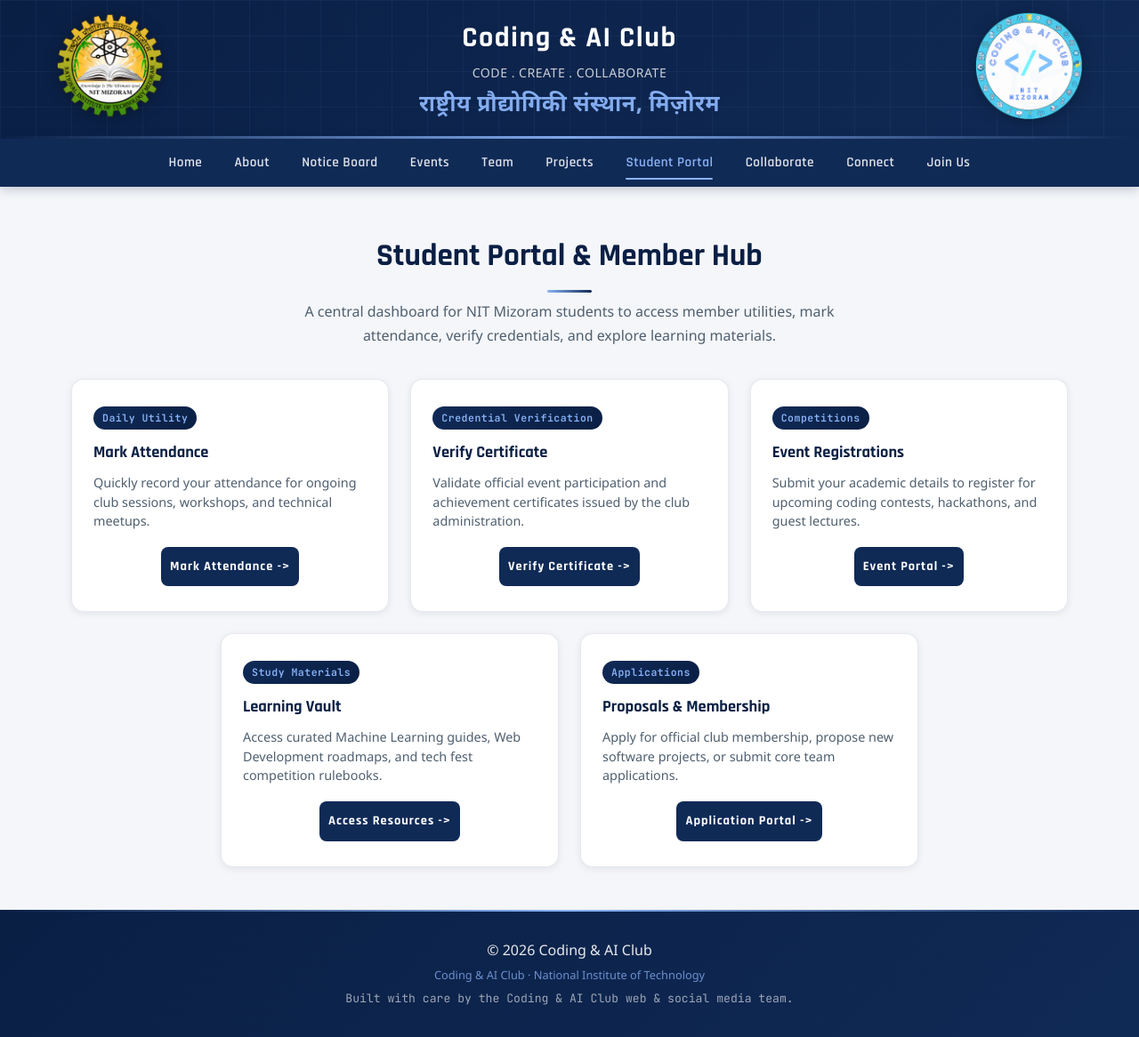
After one commit to coding-ai-club-nitmz/coding-ai-club-nitmizoram, a Flask app: page /portal in a window 1280 px wide. The commit adds this page. Shown: the whole page at 89% size. Run offline with Flask 3, Linux system fonts and the light colour scheme.

Commit message:
Add Student Portal hub (/portal) and streamline top navbar while preserving canonical SEO routes

```diff
--- a/app.py
+++ b/app.py
@@ -171,6 +171,10 @@ def projects():
 @app.route('/resources')
 def resources():
     return render_template('resources.html', resources=data.RESOURCE_DATA)
+
+@app.route('/portal')
+def portal():
+    return render_template('portal.html')
 
 @app.route('/collaborate')
 def collaborate():
--- a/sitemap.xml
+++ b/sitemap.xml
@@ -25,6 +25,10 @@
     <priority>0.8</priority>
   </url>
   <url>
+    <loc>https://coding-ai-club-nitmizoram.vercel.app/portal</loc>
+    <priority>0.9</priority>
+  </url>
+  <url>
     <loc>https://coding-ai-club-nitmizoram.vercel.app/resources</loc>
     <priority>0.7</priority>
   </url>
--- a/templates/base.html
+++ b/templates/base.html
@@ -216,13 +216,9 @@
             {% set d_aria_projects = 'aria-current=page' if request.path == '/projects' else '' %}
             <a href="/projects" class="{{ d_active_projects }}" {{ d_aria_projects }}>Projects</a>
 
-            {% set d_active_resources = 'active' if request.path == '/resources' else '' %}
-            {% set d_aria_resources = 'aria-current=page' if request.path == '/resources' else '' %}
-            <a href="/resources" class="{{ d_active_resources }}" {{ d_aria_resources }}>Resources</a>
-
-            {% set d_active_verify = 'active' if request.path == '/verify' else '' %}
-            {% set d_aria_verify = 'aria-current=page' if request.path == '/verify' else '' %}
-            <a href="/verify" class="{{ d_active_verify }}" {{ d_aria_verify }}>Verify Certificate</a>
+            {% set d_active_portal = 'active' if (request.path == '/portal' or request.path == '/attendance' or request.path == '/verify' or request.path == '/resources') else '' %}
+            {% set d_aria_portal = 'aria-current=page' if (request.path == '/portal' or request.path == '/attendance' or request.path == '/verify' or request.path == '/resources') else '' %}
+            <a href="/portal" class="{{ d_active_portal }}" {{ d_aria_portal }}>Student Portal</a>
 
             {% set d_active_collab = 'active' if request.path == '/collaborate' else '' %}
             {% set d_aria_collab = 'aria-current=page' if request.path == '/collaborate' else '' %}
--- /dev/null
+++ b/templates/portal.html
@@ -0,0 +1,73 @@
+<!-- Copyright (c) 2026 Coding & AI Club, NIT Mizoram. All Rights Reserved. -->
+{% extends "base.html" %}
+{% block title %}Student Portal & Member Utilities – {{ global_data.club_name }}{% endblock %}
+{% block meta_description %}Central student portal for members of the Coding & AI Club at NIT Mizoram. Access attendance, certificate verification, event registrations, and learning resources.{% endblock %}
+
+{% block content %}
+<section class="section">
+    <h2>Student Portal & Member Hub</h2>
+    <p>A central dashboard for NIT Mizoram students to access member utilities, mark attendance, verify credentials, and explore learning materials.</p>
+
+    <div class="event-container" style="margin-top: 35px; text-align: left;">
+        <!-- Card 1: Attendance Tracker -->
+        <div class="event-card" style="flex: 1 1 300px; max-width: 380px; text-align: left; padding: 28px 24px; display: flex; flex-direction: column; justify-content: space-between;">
+            <div>
+                <span class="role-badge" style="margin-bottom: 10px;">Daily Utility</span>
+                <h3 style="text-align: left; margin-bottom: 8px;">Mark Attendance</h3>
+                <p style="text-align: left; margin-bottom: 18px;">Quickly record your attendance for ongoing club sessions, workshops, and technical meetups.</p>
+            </div>
+            <div>
+                <a href="/attendance" class="notice-detail-btn" style="width: 100%; text-align: center; justify-content: center; font-size: 0.9rem; padding: 10px;">Mark Attendance -></a>
+            </div>
+        </div>
+
+        <!-- Card 2: Certificate Verification -->
+        <div class="event-card" style="flex: 1 1 300px; max-width: 380px; text-align: left; padding: 28px 24px; display: flex; flex-direction: column; justify-content: space-between;">
+            <div>
+                <span class="role-badge" style="margin-bottom: 10px;">Credential Verification</span>
+                <h3 style="text-align: left; margin-bottom: 8px;">Verify Certificate</h3>
+                <p style="text-align: left; margin-bottom: 18px;">Validate official event participation and achievement certificates issued by the club administration.</p>
+            </div>
+            <div>
+                <a href="/verify" class="notice-detail-btn" style="width: 100%; text-align: center; justify-content: center; font-size: 0.9rem; padding: 10px;">Verify Certificate -></a>
+            </div>
+        </div>
+
+        <!-- Card 3: Event & Hackathon Registrations -->
+        <div class="event-card" style="flex: 1 1 300px; max-width: 380px; text-align: left; padding: 28px 24px; display: flex; flex-direction: column; justify-content: space-between;">
+            <div>
+                <span class="role-badge" style="margin-bottom: 10px;">Competitions</span>
+                <h3 style="text-align: left; margin-bottom: 8px;">Event Registrations</h3>
+                <p style="text-align: left; margin-bottom: 18px;">Submit your academic details to register for upcoming coding contests, hackathons, and guest lectures.</p>
+            </div>
+            <div>
+                <a href="/register" class="notice-detail-btn" style="width: 100%; text-align: center; justify-content: center; font-size: 0.9rem; padding: 10px;">Event Portal -></a>
+            </div>
+        </div>
+
+        <!-- Card 4: Learning Vault & Roadmaps -->
+        <div class="event-card" style="flex: 1 1 300px; max-width: 380px; text-align: left; padding: 28px 24px; display: flex; flex-direction: column; justify-content: space-between;">
+            <div>
+                <span class="role-badge" style="margin-bottom: 10px;">Study Materials</span>
+                <h3 style="text-align: left; margin-bottom: 8px;">Learning Vault</h3>
+                <p style="text-align: left; margin-bottom: 18px;">Access curated Machine Learning guides, Web Development roadmaps, and tech fest competition rulebooks.</p>
+            </div>
+            <div>
+                <a href="/resources" class="notice-detail-btn" style="width: 100%; text-align: center; justify-content: center; font-size: 0.9rem; padding: 10px;">Access Resources -></a>
+            </div>
+        </div>
+
+        <!-- Card 5: Proposals & Membership -->
+        <div class="event-card" style="flex: 1 1 300px; max-width: 380px; text-align: left; padding: 28px 24px; display: flex; flex-direction: column; justify-content: space-between;">
+            <div>
+                <span class="role-badge" style="margin-bottom: 10px;">Applications</span>
+                <h3 style="text-align: left; margin-bottom: 8px;">Proposals & Membership</h3>
+                <p style="text-align: left; margin-bottom: 18px;">Apply for official club membership, propose new software projects, or submit core team applications.</p>
+            </div>
+            <div>
+                <a href="/join" class="notice-detail-btn" style="width: 100%; text-align: center; justify-content: center; font-size: 0.9rem; padding: 10px;">Application Portal -></a>
+            </div>
+        </div>
+    </div>
+</section>
+{% endblock %}
```
Also changed, not shown: tests/test_routes.py (+1 -0 lines).
